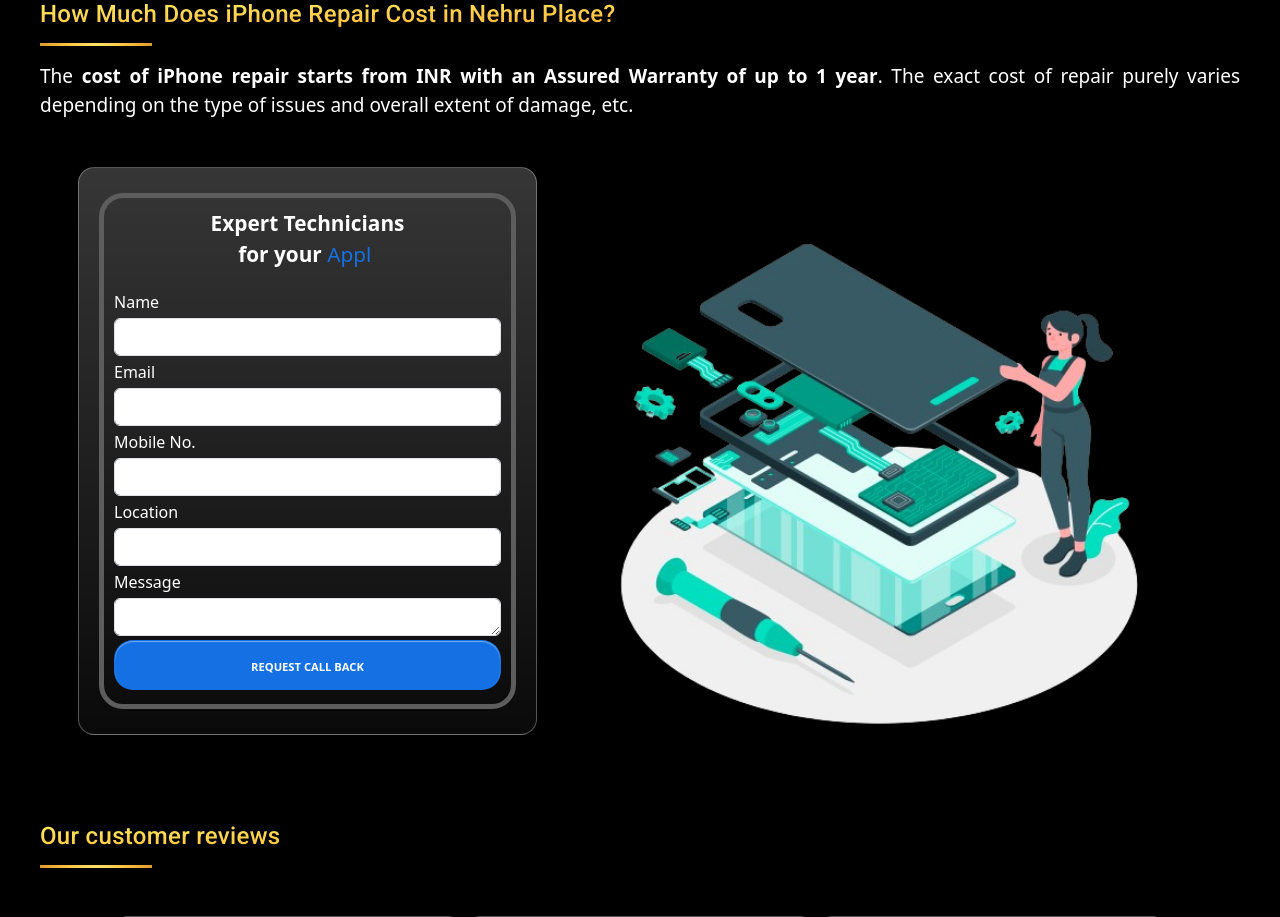
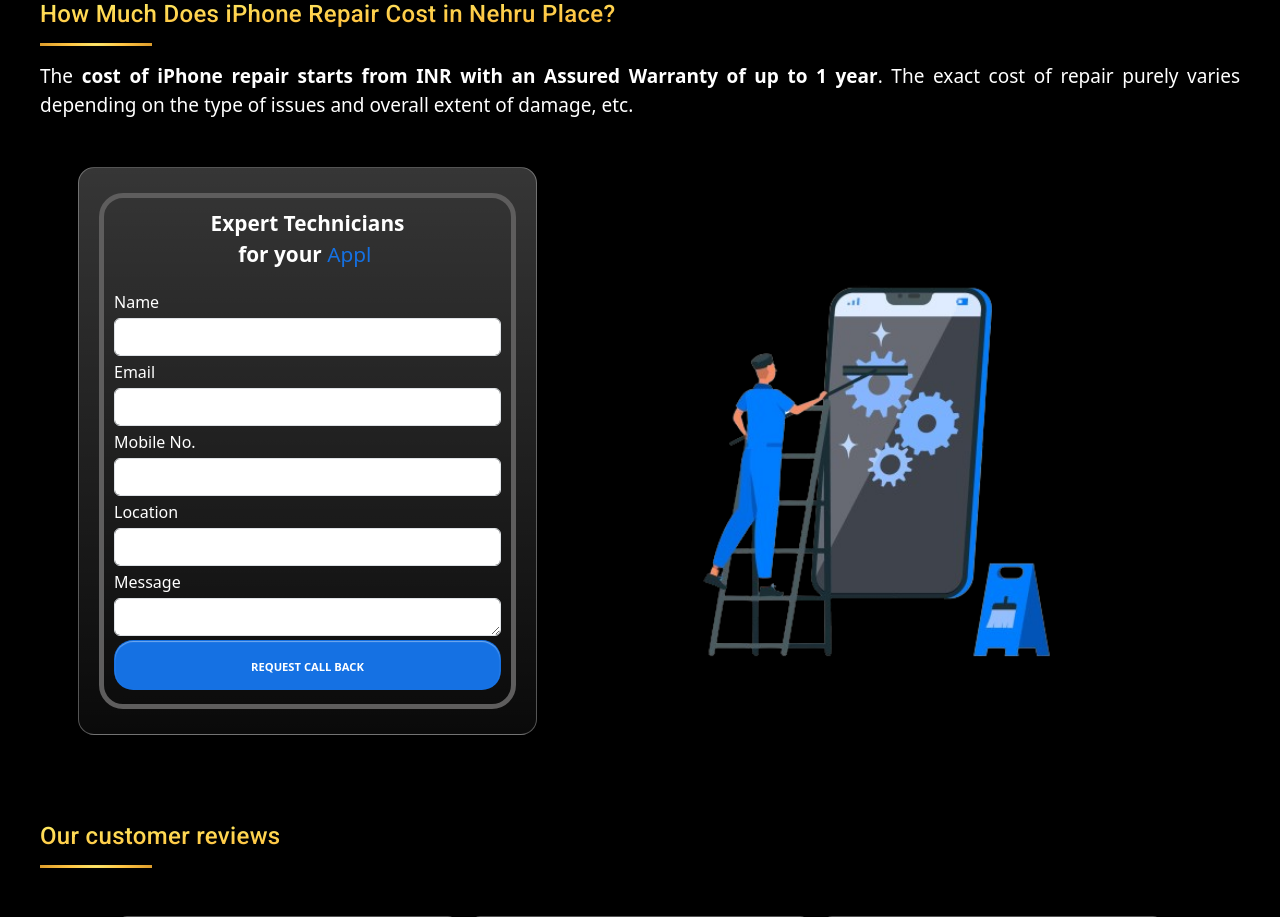
Before and after one commit to blackheadhackr/mobairu, a CodeIgniter app: page /new_web/index.php/main/seed in a window 1280 px wide. Shown: the part 1244-2161 px from the top of the page. Run offline with CodeIgniter, Linux system fonts and the light colour scheme.

Commit message:
final image

```diff
--- a/application/views/seed/seed.php
+++ b/application/views/seed/seed.php
@@ -101,7 +101,7 @@
                             </div>
                             <div class="col-md-7 d-flex justify-content-center align-item-center">
                                 <div class="form-img-div">
-                                    <img src="<?=base_url('assets/images/icons/2.png')?>" alt="mobairu" class="img-fluid">
+                                    <img src="<?=base_url('assets/images/icons/1.png')?>" alt="mobairu" class="img-fluid">
 
                                     <!-- <video autoplay="" muted="" loop="" id="myVideo">
                                         <source src="<?=base_url('assets/images/icons/mob.mp4')?>" type="video/mp4">
```
Also changed, not shown: assets/images/icons/1.png, assets/images/icons/3.png (added), assets/images/icons/iphone.png (deleted), 1 other file.
